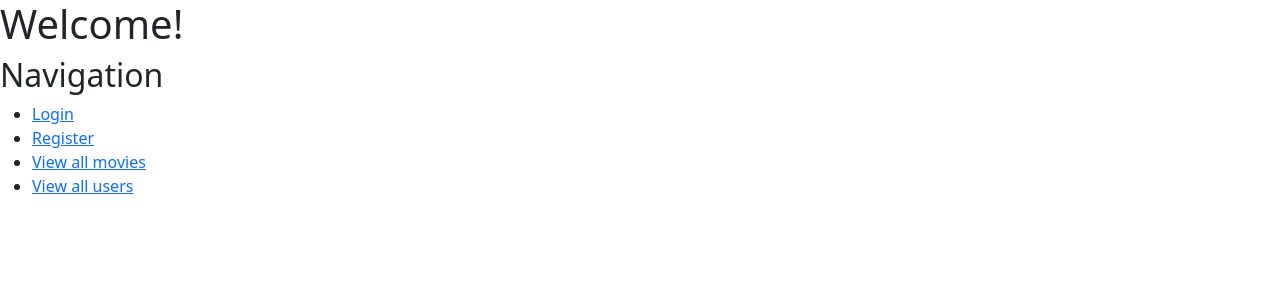
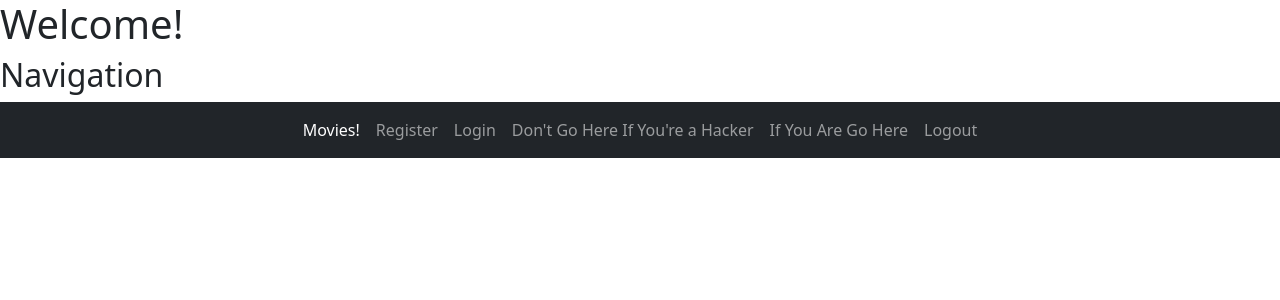
Before and after one commit to daniel-haycraft/py-proj-5, a Flask app: page / in a window 1280 px wide. Shown: the top 300 px of the page. Run offline with Flask 3, Linux system fonts and the light colour scheme.

Commit message:
almost done actually

```diff
--- a/crud.py
+++ b/crud.py
@@ -18,9 +18,9 @@ def create_movie(title, overview, release_date, poster_path):
 
 # print(get_movies())
 
-def create_rating(user, movie, score):
-    rating = Rating(user= user, movie = movie, score= score)
-    return rating
+def create_rating(score, movie, user):
+    print(type(user))
+    return Rating(score =score, movie_id = movie, user_id =user)
 
 
 if __name__ == '__main__':
--- a/forms.py
+++ b/forms.py
@@ -19,5 +19,5 @@ class RegisterForm(FlaskForm):
 # it would be a radio field
 # after user sign in they are able to go in to movies tab and select a movie and be able to rate it! and be send to the db! so ill need to create a function in crud to add a rating if there isn't one
 class RatingForm(FlaskForm):
-    rating = RadioField(choices = [(1), (2), (3), (4), (5)])
+    rating = RadioField('ratings', [validators.InputRequired()], choices = [('1', '1'), ('2', '2'), ('3','3'), ('4','4'), ('5','5')])
     submit = SubmitField('Submit')
--- a/server.py
+++ b/server.py
@@ -1,7 +1,7 @@
 """Server for movie ratings app."""
 
 import crud
-from flask import Flask, render_template, session, url_for, redirect, flash, session
+from flask import Flask, render_template, session, url_for, redirect, flash, session, request
 from flask_login import LoginManager, current_user, login_user, logout_user, login_required
 from datetime import timedelta
 
@@ -24,7 +24,7 @@ app.jinja_env.undefined = StrictUndefined
 
 @app.route('/')
 def home():
-    return render_template('homepage.html')
+    return render_template('base.html')
 
 @app.route('/movies')
 @login_required
@@ -36,14 +36,21 @@ def all_movies():
 @login_required
 def movie_deets(movie_id):
     rating_form = RatingForm()
-    rating = rating_form.rating.data
     moviee = Movie.query.filter_by(movie_id = movie_id).first()
-    user = User.query.filter_by(id= movie_id).first()
+    mov = moviee.movie_id
+    user = current_user.id
     if rating_form.validate_on_submit():
-        new_rating = crud.create_rating(user, moviee, rating)
+        score = int(rating_form.rating.data)
+
+        # print(rating, 'rating score')
+        # print(user, 'user id')
+        # print(mov, 'movie id')
+        # new_rating = Rating(score = score, movie_id = mov, user_id =user)
+        new_rating = crud.create_rating(score, mov, user)
         db.session.add(new_rating)
         db.session.commit()
-    return render_template('movie_deets.html', moviee=moviee, rating_form = rating_form, )
+        flash(f'you gave {moviee.title} a rating of {score} out of 5')
+    return render_template('movie_deets.html', moviee=moviee, rating_form = rating_form)
 
 @app.route('/users')
 @login_required
@@ -55,7 +62,7 @@ def all_users():
 @login_required
 def user_profile(user_id):
     user = User.query.filter_by(id = user_id).first()
-    rating = Rating.query.filter_by(user_id = user_id).first()
+    rating = Rating.query.filter_by(user_id = user_id).all()
     return render_template('user_profile.html', user = user, rating = rating)
 
 @app.route('/register', methods =['GET' ,'POST'])
@@ -95,7 +102,6 @@ def login():
         remember_me = form.remember_me.data
 
         user = User.query.filter_by(email=email).first()
-
         if user:
             if user.password == password:
                 login_user(user, remember = remember_me, duration = timedelta(days = 7))
@@ -104,6 +110,10 @@ def login():
     else:
         return render_template('login.html', form = form)
 
+@app.route('/logout')
+def logout():
+    logout_user()
+    return redirect(url_for("login"))
 
 @app.errorhandler(401)
 def error(e):
--- a/templates/base.html
+++ b/templates/base.html
@@ -9,12 +9,46 @@
     <title>
       {% block title %}{% endblock %}
     </title>
+    <h1>Welcome!</h1>
+
+    <h2>Navigation</h2>
+    <nav class="navbar navbar-expand-lg navbar-dark bg-dark" aria-label="Tenth navbar example">
+      <div class="container-fluid">
+        <button class="navbar-toggler collapsed" type="button" data-bs-toggle="collapse" data-bs-target="#navbarsExample08" aria-controls="navbarsExample08" aria-expanded="false" aria-label="Toggle navigation">
+          <span class="navbar-toggler-icon"></span>
+        </button>
+
+        <div class="navbar-collapse justify-content-md-center collapse" id="navbarsExample08">
+          <ul class="navbar-nav">
+            <li class="nav-item">
+              <a class="nav-link active" aria-current="page" href="/movies">Movies!
+              </a>
+            </li>
+            <li class="nav-item">
+              <a class="nav-link" href="/register">Register</a>
+            </li>
+            <li class="nav-item">
+              <a class="nav-link" href="/login">Login</a>
+            </li>
+            <li class="nav-item">
+              <a class="nav-link" href="/users">Don't Go Here If You're a Hacker </a>
+            </li>
+            <li class="nav-item">
+              <a class="nav-link" href="/logout">If You Are Go Here </a>
+            </li>
+            <li class="nav-item">
+              <a class="nav-link" href="/logout">Logout </a>
+            </li>
+          </ul>
+        </div>
+      </div>
+    </nav>
 
     {% block head %}{% endblock %}
   </head>
   <body>
       {% for message in get_flashed_messages() %}
-      <div class="alert alert-danger" role="alert">
+      <div class="alert alert-success" role="alert">
         {{message}}
       </div>
 
--- a/templates/users.html
+++ b/templates/users.html
@@ -6,7 +6,7 @@
     {% for user in users %}
       <li>
         <a href="/users/{{ user.id }}">
-          {{ user.email }}
+          {{ user.id }}
         </a>
       </li>
     {% endfor %}
```
Also changed, not shown: model.py (+15 -3 lines), practice.py (added, +7 -0 lines), templates/user_profile.html (+6 -5 lines), templates/depreciated.html (renamed from templates/homepage.html).
